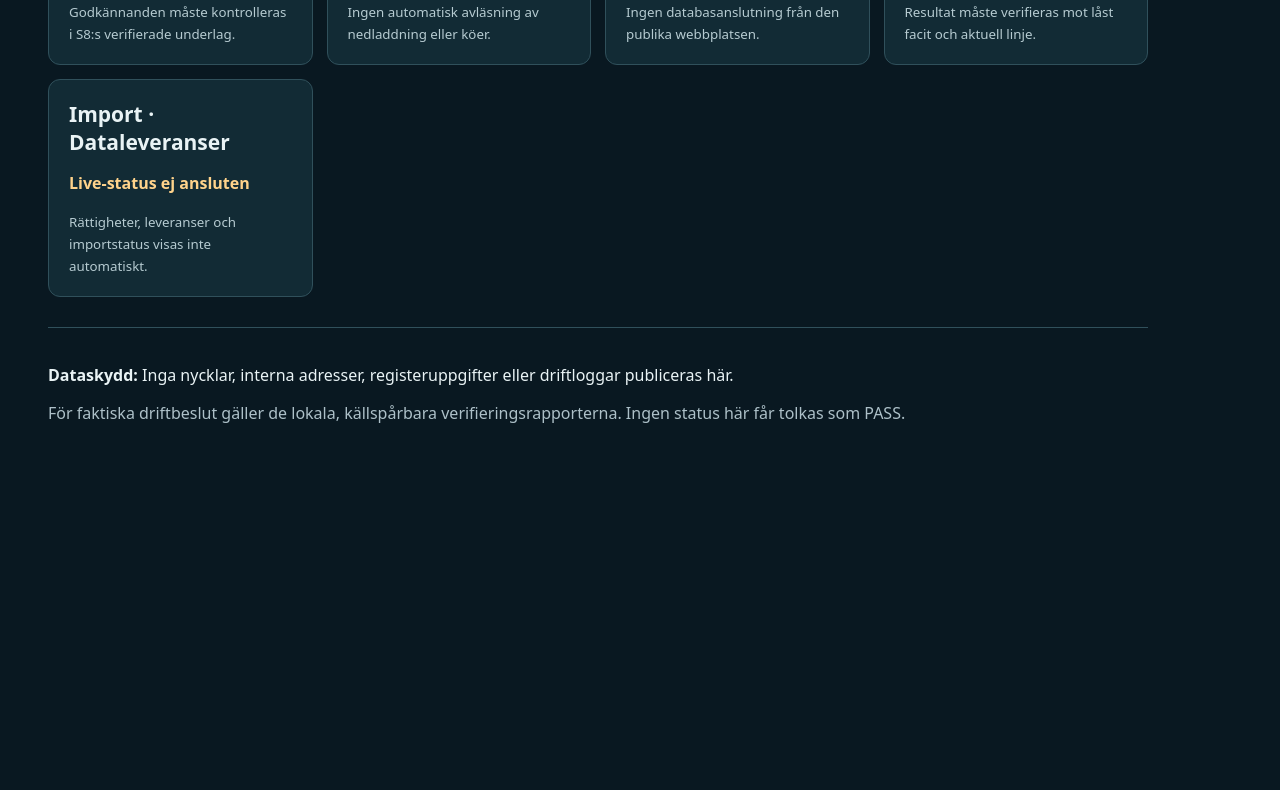
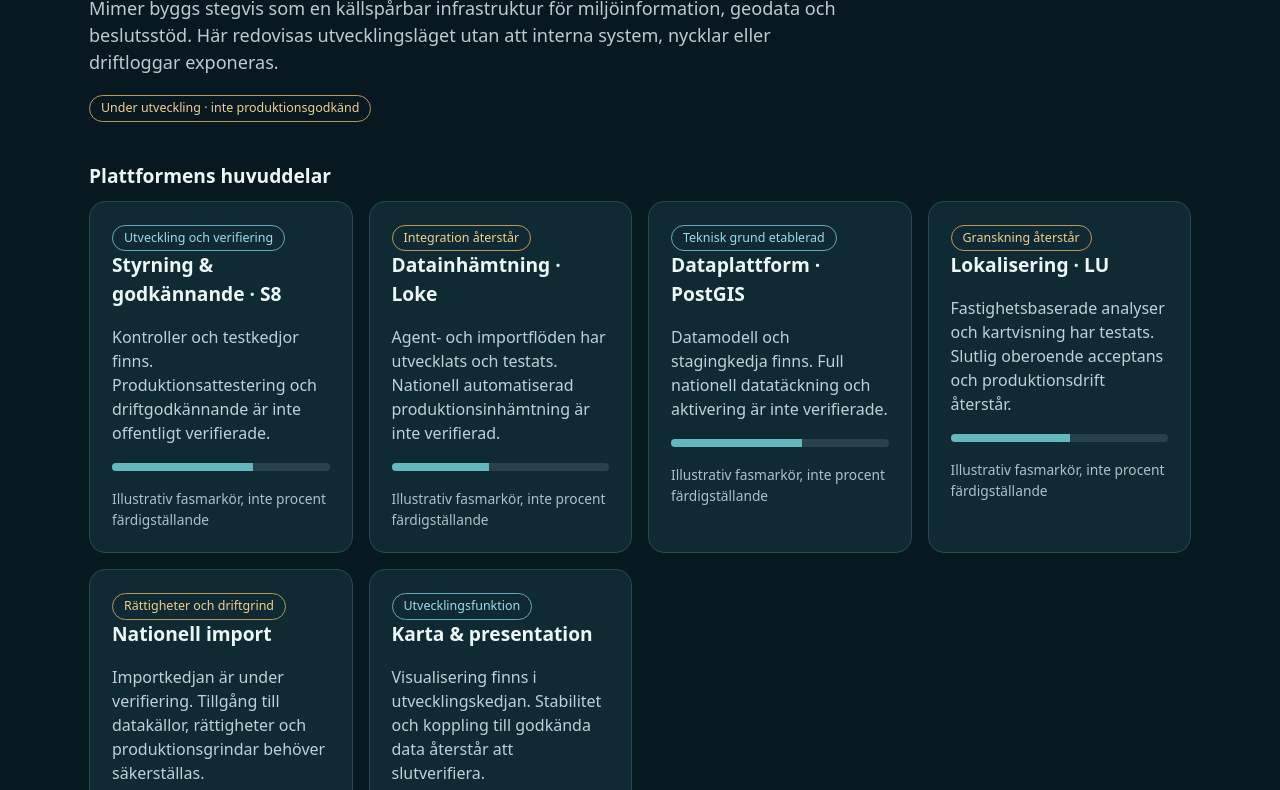
Before and after one commit to JbmbAb/mimer-miljobeslut-se, a plain HTML site: page kontroll/index.html in a window 1280 px wide. Shown: the part 326-1116 px from the top of the page. Before the commit the page ends 814 px from the top, so only its background shows below. Drawn offline with Linux system fonts and the light colour scheme.

Commit message:
Publish public graphical development status without exposing private operations

```diff
--- a/kontroll/index.html
+++ b/kontroll/index.html
@@ -1,12 +1,14 @@
 <!doctype html>
-<html lang="sv"><head><meta charset="utf-8"><meta name="viewport" content="width=device-width,initial-scale=1"><meta name="robots" content="noindex"><title>Mimer – kontrollöversikt</title><style>
-:root{color-scheme:dark;font-family:system-ui,sans-serif;background:#091821;color:#e9f3f5}body{margin:0;padding:clamp(18px,4vw,48px);max-width:1100px}a{color:#83d9e5}header{display:flex;justify-content:space-between;gap:20px;align-items:center}h1{font-size:clamp(26px,4vw,42px);margin-bottom:8px}.muted{color:#adc0c8}.grid{display:grid;grid-template-columns:repeat(auto-fit,minmax(230px,1fr));gap:14px;margin-top:30px}.card{background:#122b35;border:1px solid #30505b;border-radius:12px;padding:20px}.card h2{margin:0 0 12px;font-size:21px}.state{font-weight:700;color:#ffd38b}small{color:#b6cbd1}footer{margin-top:30px;border-top:1px solid #30505b;padding-top:20px}</style></head><body>
-<header><strong>MIMER / MILJÖBESLUT</strong><a href="/">Till startsidan</a></header>
-<main><h1>Kontrollöversikt</h1><p class="muted">Översikt över Mimers huvudkomponenter. Detta är inte en liveövervakning: webbplatsen har ingen säker anslutning till den lokala driftmiljön.</p>
-<div class="grid">
-<section class="card"><h2>S8 · Godkännande</h2><p class="state">Live-status ej ansluten</p><small>Godkännanden måste kontrolleras i S8:s verifierade underlag.</small></section>
-<section class="card"><h2>Loke · Inhämtning</h2><p class="state">Live-status ej ansluten</p><small>Ingen automatisk avläsning av nedladdning eller köer.</small></section>
-<section class="card"><h2>PostGIS · Databas</h2><p class="state">Live-status ej ansluten</p><small>Ingen databasanslutning från den publika webbplatsen.</small></section>
-<section class="card"><h2>LU · Lokalisering</h2><p class="state">Live-status ej ansluten</p><small>Resultat måste verifieras mot låst facit och aktuell linje.</small></section>
-<section class="card"><h2>Import · Dataleveranser</h2><p class="state">Live-status ej ansluten</p><small>Rättigheter, leveranser och importstatus visas inte automatiskt.</small></section>
-</div><footer><p><strong>Dataskydd:</strong> Inga nycklar, interna adresser, registeruppgifter eller driftloggar publiceras här.</p><p class="muted">För faktiska driftbeslut gäller de lokala, källspårbara verifieringsrapporterna. Ingen status här får tolkas som PASS.</p></footer></main></body></html>
+<html lang="sv"><head><meta charset="utf-8"><meta name="viewport" content="width=device-width,initial-scale=1"><meta name="robots" content="index,follow"><meta name="description" content="Offentlig utvecklingsstatus för Mimers miljö- och geodataplattform."><title>Utvecklingsstatus | Mimer</title><style>
+:root{color-scheme:dark;font:16px/1.5 system-ui,sans-serif;background:#071821;color:#edf7f7}*{box-sizing:border-box}body{margin:0}header,main,footer{max-width:1150px;margin:auto;padding:24px}header{display:flex;justify-content:space-between;align-items:center;gap:12px;border-bottom:1px solid #2c4950}a{color:#80d9e0}h1{font-size:clamp(2rem,5vw,3.8rem);line-height:1.1;margin:14px 0}h2{font-size:1.2rem;margin:0 0 10px}.lead{max-width:760px;color:#b8cdd0;font-size:1.13rem}.eyebrow{color:#7ed8d5;letter-spacing:.13em;font-size:.75rem;font-weight:700;text-transform:uppercase}.hero{padding:40px 0}.grid{display:grid;grid-template-columns:repeat(auto-fit,minmax(250px,1fr));gap:16px}.card{padding:22px;border:1px solid #294952;border-radius:16px;background:#102a34}.card p{color:#bfd1d5}.pill{display:inline-block;font-size:.78rem;border:1px solid #6e8088;border-radius:20px;padding:3px 11px;color:#dce9ed}.amber{border-color:#b89959;color:#f1cf91}.blue{border-color:#65a9b9;color:#9bdce8}.track{height:8px;background:#29414b;border-radius:8px;overflow:hidden;margin:18px 0}.track span{display:block;background:#62b8bd;height:100%;width:var(--w)}.small{font-size:.86rem;color:#aac3c9}.note{border-left:3px solid #6aa6b2;padding:10px 18px;background:#0d2731;margin:32px 0}footer{border-top:1px solid #294952;color:#9cb9c1;font-size:.85rem}@media(max-width:500px){header{align-items:flex-start;flex-direction:column}}
+</style></head><body>
+<header><strong>MIMER <span class="small">/ MILJÖINTELLIGENS</span></strong><a href="/">Till startsidan</a></header>
+<main><section class="hero"><div class="eyebrow">Öppen utvecklingsöversikt</div><h1>Från arkitektur till<br>verifierad drift.</h1><p class="lead">Mimer byggs stegvis som en källspårbar infrastruktur för miljöinformation, geodata och beslutsstöd. Här redovisas utvecklingsläget utan att interna system, nycklar eller driftloggar exponeras.</p><span class="pill amber">Under utveckling · inte produktionsgodkänd</span></section>
+<section aria-labelledby="delar"><h2 id="delar">Plattformens huvuddelar</h2><div class="grid">
+<article class="card"><span class="pill blue">Utveckling och verifiering</span><h2>Styrning &amp; godkännande · S8</h2><p>Kontroller och testkedjor finns. Produktionsattestering och driftgodkännande är inte offentligt verifierade.</p><div class="track" aria-hidden="true"><span style="--w:65%"></span></div><div class="small">Illustrativ fasmarkör, inte procent färdigställande</div></article>
+<article class="card"><span class="pill amber">Integration återstår</span><h2>Datainhämtning · Loke</h2><p>Agent- och importflöden har utvecklats och testats. Nationell automatiserad produktionsinhämtning är inte verifierad.</p><div class="track" aria-hidden="true"><span style="--w:45%"></span></div><div class="small">Illustrativ fasmarkör, inte procent färdigställande</div></article>
+<article class="card"><span class="pill blue">Teknisk grund etablerad</span><h2>Dataplattform · PostGIS</h2><p>Datamodell och stagingkedja finns. Full nationell datatäckning och aktivering är inte verifierade.</p><div class="track" aria-hidden="true"><span style="--w:60%"></span></div><div class="small">Illustrativ fasmarkör, inte procent färdigställande</div></article>
+<article class="card"><span class="pill amber">Granskning återstår</span><h2>Lokalisering · LU</h2><p>Fastighetsbaserade analyser och kartvisning har testats. Slutlig oberoende acceptans och produktionsdrift återstår.</p><div class="track" aria-hidden="true"><span style="--w:55%"></span></div><div class="small">Illustrativ fasmarkör, inte procent färdigställande</div></article>
+<article class="card"><span class="pill amber">Rättigheter och driftgrind</span><h2>Nationell import</h2><p>Importkedjan är under verifiering. Tillgång till datakällor, rättigheter och produktionsgrindar behöver säkerställas.</p><div class="track" aria-hidden="true"><span style="--w:40%"></span></div><div class="small">Illustrativ fasmarkör, inte procent färdigställande</div></article>
+<article class="card"><span class="pill blue">Utvecklingsfunktion</span><h2>Karta &amp; presentation</h2><p>Visualisering finns i utvecklingskedjan. Stabilitet och koppling till godkända data återstår att slutverifiera.</p><div class="track" aria-hidden="true"><span style="--w:55%"></span></div><div class="small">Illustrativ fasmarkör, inte procent färdigställande</div></article>
+</div></section><aside class="note"><strong>Så ska statusen läsas:</strong> Detta är en redaktionell ögonblicksbild av utvecklingsfaser, inte liveövervakning eller en formell revisionsrapport. Fasmarkörernas längd är endast grafisk och får inte tolkas som uppmätt färdigställandegrad. Inga interna driftsignaler publiceras.</aside><p class="small">Senast redaktionellt sammanställd: 19 november 2026. Ändringar publiceras efter verifiering.</p></main><footer>© Mimer Miljöintelligens AB · Offentlig utvecklingsstatus</footer></body></html>
```
